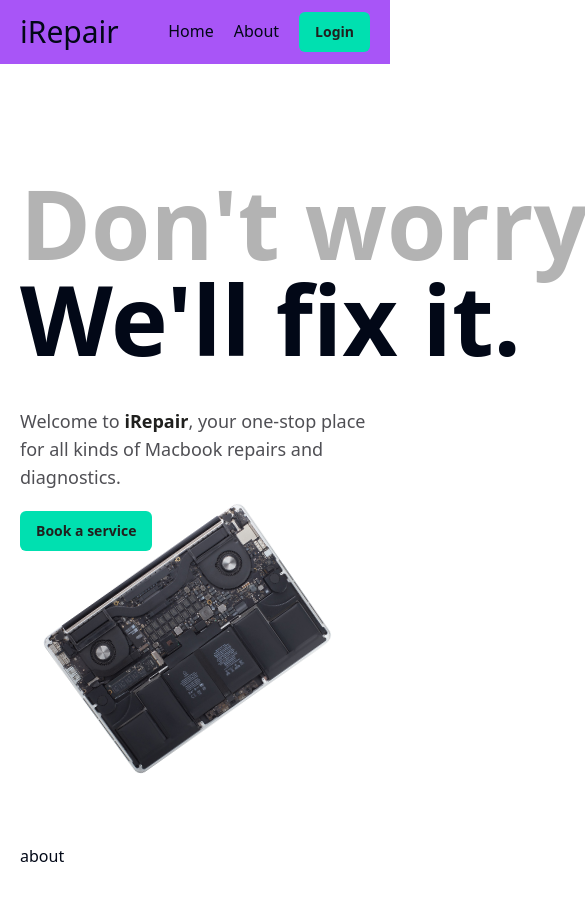
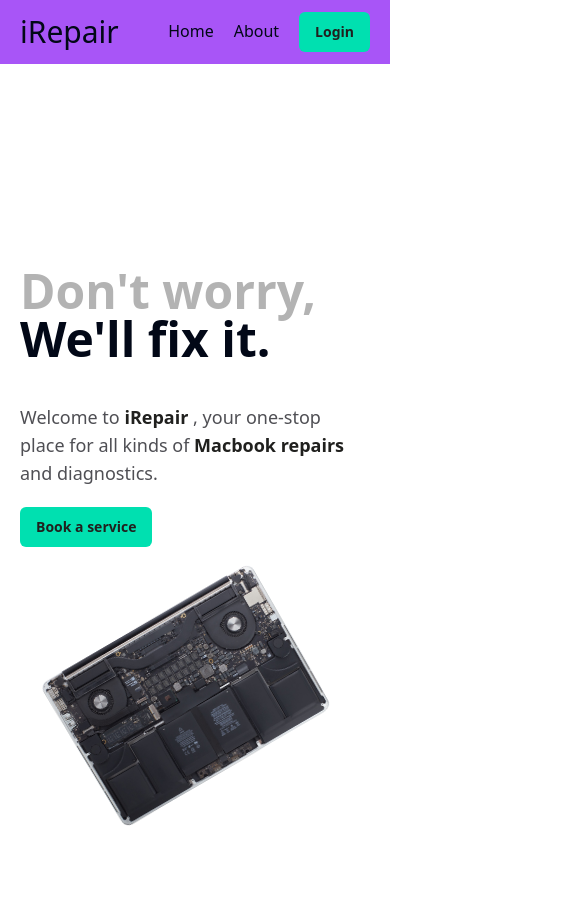
Before and after one commit to alif819015/responsive-landing-page-with-framer-motion, a React (Vite) app: page / in a window 390 px wide. Shown: the top 900 px of the page, 585 px wide, since content can reach past the window. Before the commit the page ends 868 px from the top, so only its background shows below. Built offline with nearby package versions, Linux system fonts and the light colour scheme.

Commit message:
used fremar motion

```diff
--- a/package.json
+++ b/package.json
@@ -13,6 +13,7 @@
     "@radix-ui/react-slot": "^1.0.2",
     "class-variance-authority": "^0.7.0",
     "clsx": "^2.1.0",
+    "framer-motion": "^11.0.3",
     "lucide-react": "^0.315.0",
     "react": "^18.2.0",
     "react-dom": "^18.2.0",
--- a/src/home/HeroSection.tsx
+++ b/src/home/HeroSection.tsx
@@ -1,26 +1,48 @@
 import Container from "@/components/ui/Container";
 import { Button } from "@/components/ui/button";
-import macbook from '@/assets/images/macbook-exposed.png'
+import macbook from "@/assets/images/macbook-exposed.png";
 
 const HeroSection = () => {
   return (
-    <Container className="h-[calc(100vh-64px)] grid grid-cols-1 lg:grid-cols-2 place-content-center">
-      <div>
-        <h1 className="text-8xl font-bold text-nowrap">
-          <span className="text-gray">Don't worry.</span>
-          <br />
-          <span>We'll fix it.</span>
-        </h1>
-        <p className="text-dark-gray max-w-[50ch] mt-10 mb-5 text-lg">
-          Welcome to <span className="text-primary-foreground font-semibold">iRepair</span>, your one-stop place for all kinds of{" "}
-          <span>Macbook repairs</span> and diagnostics.
-        </p>
-        <Button>Book a service</Button>
-      </div>
-      <div className="w-3/4 lg:w-full mx-auto">
-        <img className="-rotate-[35deg] h-[95%] object-contain" src={macbook} alt="" />
-      </div>
-    </Container>
+    <div className="overflow-hidden ">
+      <Container className="h-screen pt-16 grid grid-cols-1 lg:grid-cols-2 place-content-center">
+        <MotionConfig.div variants={intro} initial="hidden" animate="visible">
+          <motion.h1
+            className="text-5xl lg:text-8xl font-bold text-nowrap"
+            variants={introChildren}
+          >
+            <span className="text-gray">Don't worry,</span>
+            <br />
+            <span>We'll fix it.</span>
+          </motion.h1>
+          <motion.p
+            className="text-dark-gray max-w-[50ch] mt-10 mb-5 text-lg"
+            variants={introChildren}
+          >
+            Welcome to{' '}
+            <span className="text-primary-foreground font-semibold">
+              iRepair
+            </span>{' '}
+            , your one-stop place for all kinds of{' '}
+            <span className="text-primary-foreground font-semibold">
+              Macbook repairs
+            </span>{' '}
+            and diagnostics.
+          </motion.p>
+          <motion.div variants={introChildren}>
+            <Button>Book a service</Button>
+          </motion.div>
+        </MotionConfig.div>
+        <motion.div
+          className="mt-10 w-3/4 lg:w-full mx-auto"
+          variants={laptop}
+          initial="initial"
+          animate="animate"
+        >
+          <img className="h-[95%] object-contain" src={macbook} alt="" />
+        </motion.div>
+      </Container>
+    </div>
   );
 };
 
--- a/src/home/Home.tsx
+++ b/src/home/Home.tsx
@@ -1,13 +1,89 @@
-import HeroSection from "./HeroSection";
-import AboutUsSection from "./AboutUsSection";
+import macbook from "@/assets/images/macbook-exposed.png";
+import Container from "@/components/ui/Container";
+import { Button } from "@/components/ui/button";
+import { motion } from "framer-motion";
 
-const Home = () => {
+const intro = {
+  hidden: { opacity: 0 },
+  visible: {
+    opacity: 1,
+    transition: {
+      duration: 0.5,
+      staggerChildren: 0.25,
+      delayChildren: 1,
+    },
+  },
+};
+
+const introChildren = {
+  hidden: { opacity: 0, y: -200 },
+  visible: {
+    opacity: 1,
+    y: 0,
+    transition: { duration: 0.7, type: "spring", bounce: 0.5 },
+  },
+};
+
+const laptop = {
+  initial: { y: 0, rotate: 0, scale: 5 },
+  animate: {
+    y: 20,
+    rotate: -30,
+    scale: 1,
+    transition: {
+      duration: 1,
+      y: {
+        duration: 2,
+        repeat: Infinity,
+        repeatType: "reverse",
+        ease: "easeInOut",
+      },
+    },
+  },
+};
+
+const HeroSection = () => {
   return (
-    <div>
-      <HeroSection />
-      <AboutUsSection />
+    <div className="overflow-hidden ">
+      <Container className="h-screen pt-16 grid grid-cols-1 lg:grid-cols-2 place-content-center">
+        <motion.div variants={intro} initial="hidden" animate="visible">
+          <motion.h1
+            className="text-5xl lg:text-8xl font-bold text-nowrap"
+            variants={introChildren}
+          >
+            <span className="text-gray">Don't worry,</span>
+            <br />
+            <span>We'll fix it.</span>
+          </motion.h1>
+          <motion.p
+            className="text-dark-gray max-w-[50ch] mt-10 mb-5 text-lg"
+            variants={introChildren}
+          >
+            Welcome to{" "}
+            <span className="text-primary-foreground font-semibold">
+              iRepair
+            </span>{" "}
+            , your one-stop place for all kinds of{" "}
+            <span className="text-primary-foreground font-semibold">
+              Macbook repairs
+            </span>{" "}
+            and diagnostics.
+          </motion.p>
+          <motion.div variants={introChildren}>
+            <Button>Book a service</Button>
+          </motion.div>
+        </motion.div>
+        <motion.div
+          className="mt-10 w-3/4 lg:w-full mx-auto"
+          variants={laptop}
+          initial="initial"
+          animate="animate"
+        >
+          <img className="h-[95%] object-contain" src={macbook} alt="" />
+        </motion.div>
+      </Container>
     </div>
   );
 };
 
-export default Home;
+export default HeroSection;
```
Also changed, not shown: 1 other file (tests, documents, lock files or other folders).
